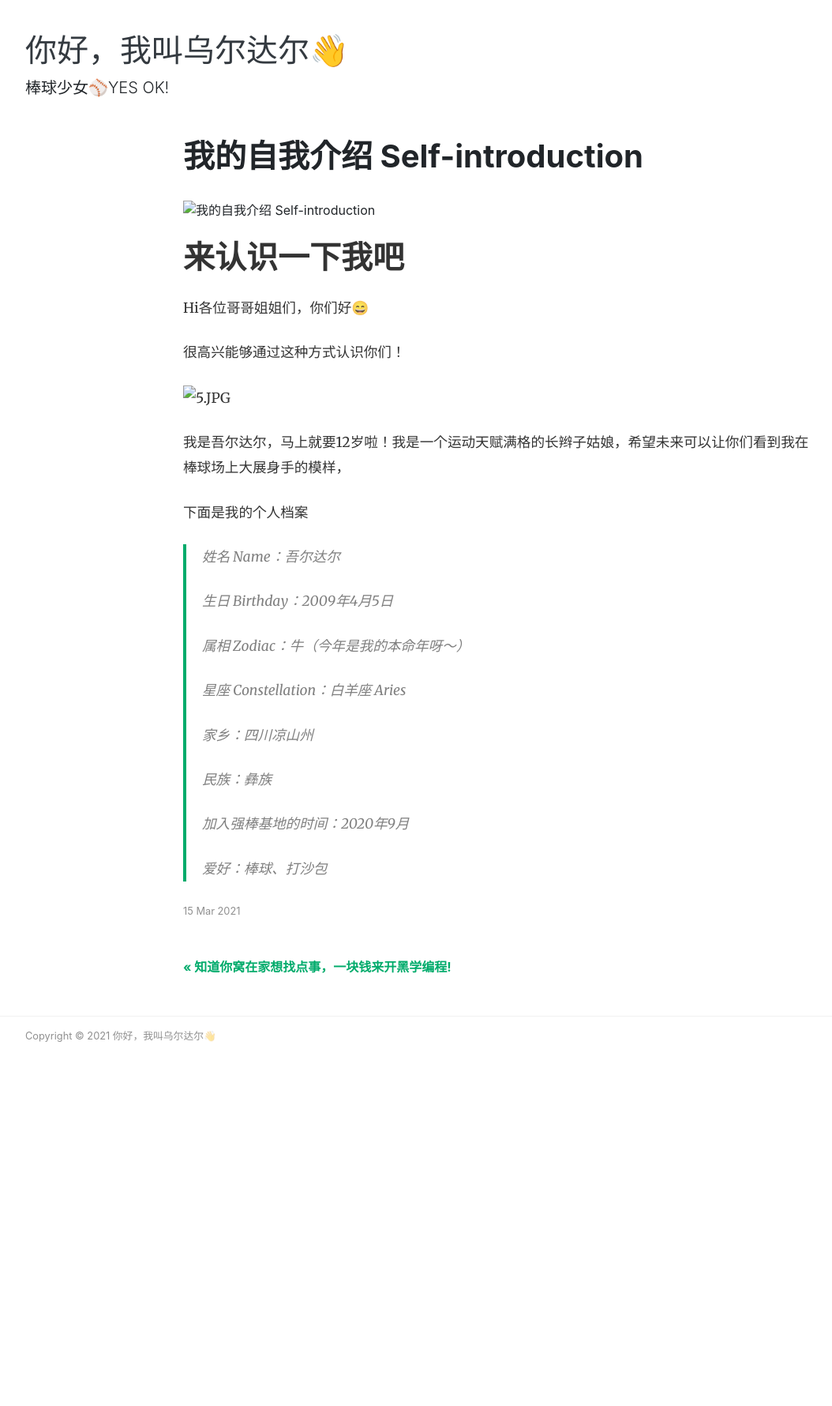
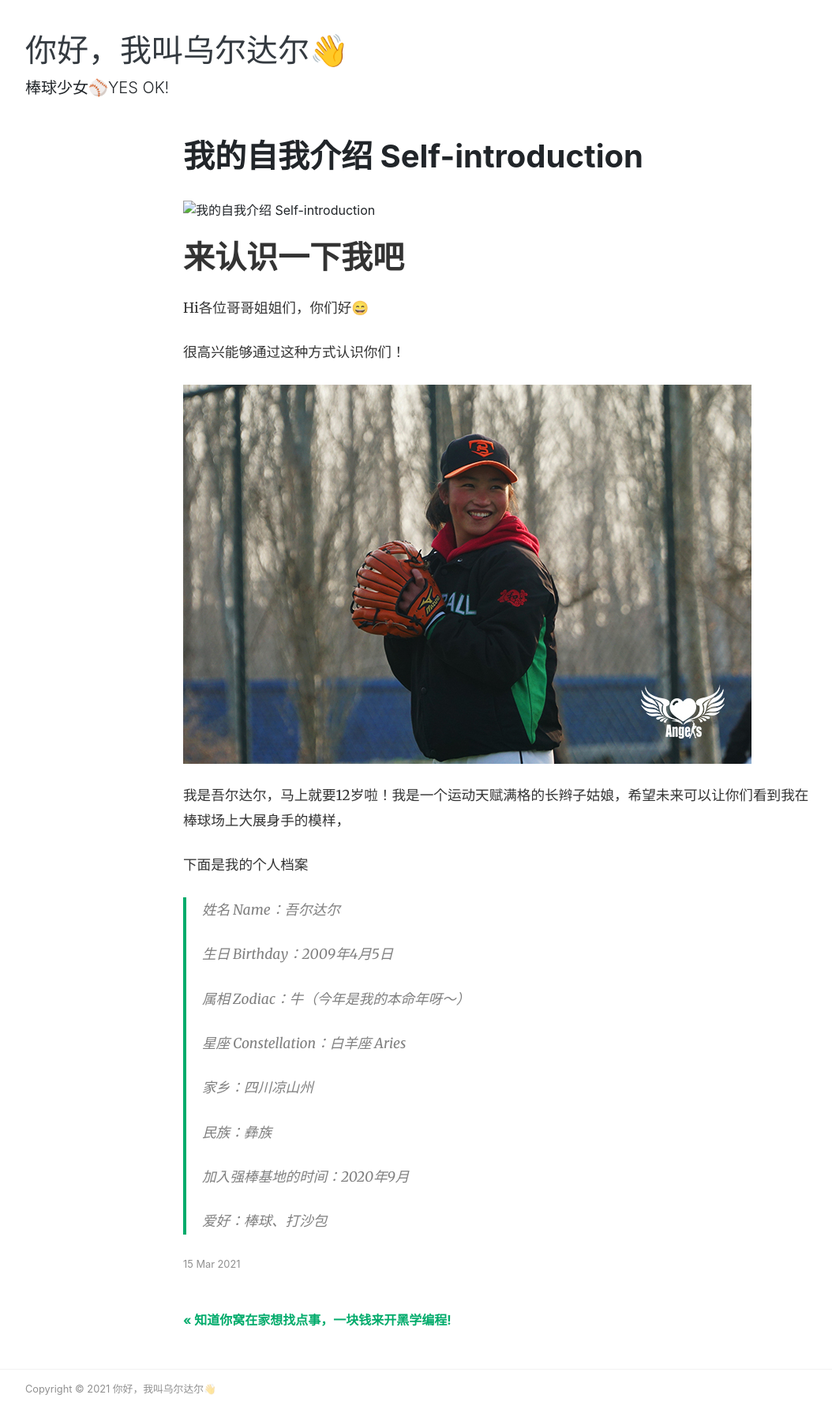
Before and after one commit to Charlotte-WXWQ/wuerdaer090405, a Jekyll site: the page built from _posts/2021-03-15-self-intro.md, in a window 1280 px wide. Shown: the whole page at 79% size, without its empty margins (53-1107 px from the left). Built offline with Jekyll 4.4.1, drawn with Linux system fonts in a browser that asks for light colours; nearby versions of some CDN libraries; before the commit the page ends 1333 px from its top, so only the background shows below that.

Commit message:
Update 2021-03-15-self-intro.md

```diff
--- a/_posts/2021-03-15-self-intro.md
+++ b/_posts/2021-03-15-self-intro.md
@@ -9,7 +9,7 @@ Hi各位哥哥姐姐们，你们好😄
 
 很高兴能够通过这种方式认识你们！
 
-![5.JPG](..assets/images/5.JPG)
+![5.JPG](../assets/images/5.JPG)
 
 我是吾尔达尔，马上就要12岁啦！我是一个运动天赋满格的长辫子姑娘，希望未来可以让你们看到我在棒球场上大展身手的模样，
 
```
